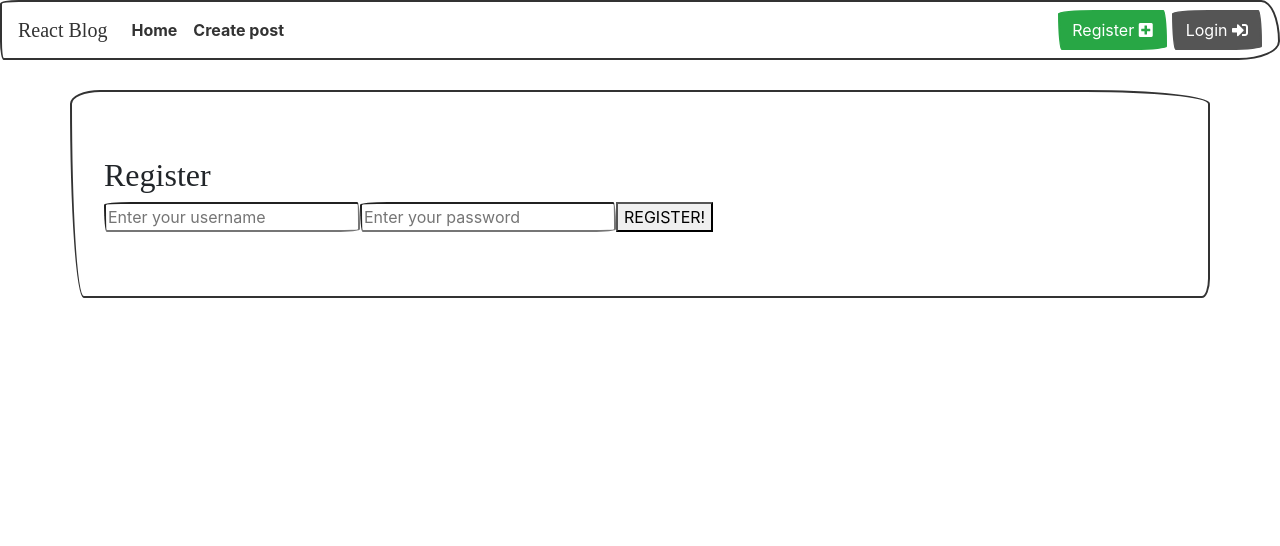
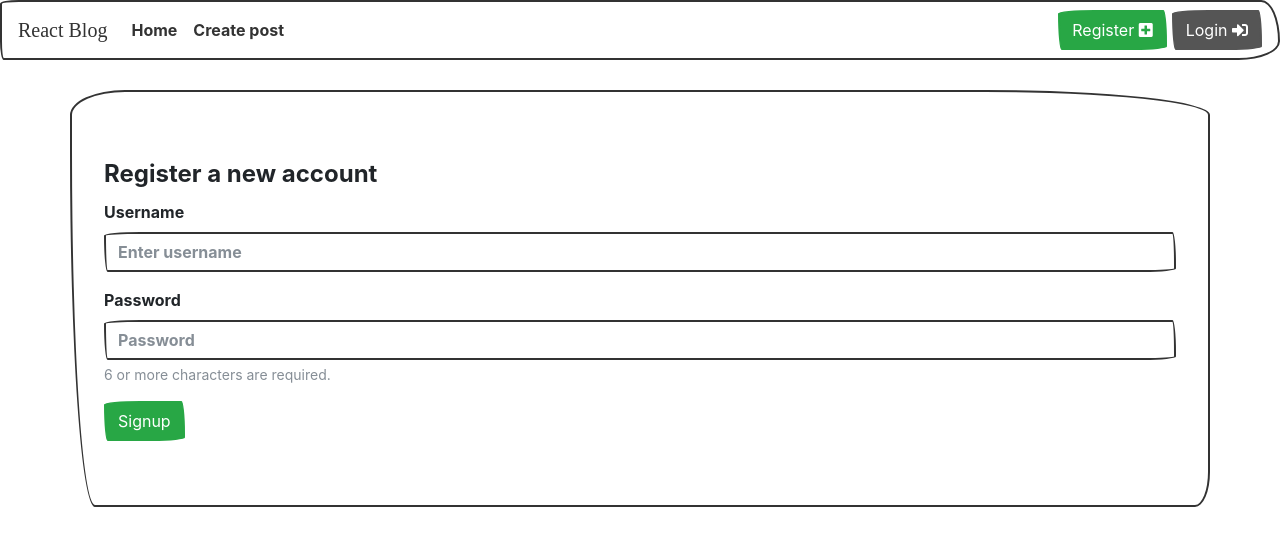
Before and after one commit to abdullahkady/mern-blog-app, a React (Create React App) app in the folder client/: page /register in a window 1280 px wide. Shown: the top 546 px of the page. Built offline with nearby package versions, Linux system fonts and the light colour scheme; a web font is replaced by a local one.

Commit message:
Update form style

```diff
--- a/client/src/components/Login.js
+++ b/client/src/components/Login.js
@@ -32,29 +32,37 @@ export default class Login extends Component {
 
     return (
       <React.Fragment>
-        <h2>Sign-in</h2>
         <form onSubmit={this.onSubmit}>
-          {error ? <p style={errorStyle}>ERROR: {this.state.error}</p> : ""}
-          <div>
+          <fieldset>
+            <legend>Sign in</legend>
+            <div class="form-group">
               <label htmlFor="username">Username</label>
               <input
+                type="text"
+                class="form-control"
+                id="username"
+                name="username"
                 autoComplete="username"
-              name="username"
-              type="text"
-              placeholder="Enter your username"
+                placeholder="Enter username"
               />
             </div>
-          <div>
+            <div class="form-group">
               <label htmlFor="password">Password</label>
               <input
+                type="password"
+                class="form-control"
+                id="password"
                 autoComplete="current-password"
                 name="password"
-              type="password"
-              placeholder="Enter your password"
+                placeholder="Password"
               />
             </div>
-          <button> LOGIN </button>
+            <button type="submit" class="btn btn-success">
+              Login
+            </button>
+          </fieldset>
         </form>
+        {error ? <p style={errorStyle}>ERROR: {this.state.error}</p> : ""}
       </React.Fragment>
     );
   }
--- a/client/src/components/Register.js
+++ b/client/src/components/Register.js
@@ -29,23 +29,44 @@ export default class Register extends Component {
 
     return (
       <React.Fragment>
-        <h2>Register</h2>
         <form onSubmit={this.onSubmit}>
-          {error ? <p style={errorStyle}>ERROR: {this.state.error}</p> : ""}
-          <input
-            autoComplete="username"
-            name="username"
-            type="text"
-            placeholder="Enter your username"
-          />
-          <input
-            autoComplete="new-password"
-            name="password"
-            type="text"
-            placeholder="Enter your password"
-          />
-          <button> REGISTER! </button>
+          <fieldset>
+            <legend>Register a new account</legend>
+
+            <div class="form-group">
+              <label htmlFor="username">Username</label>
+              <input
+                type="text"
+                class="form-control"
+                id="username"
+                name="username"
+                autoComplete="username"
+                placeholder="Enter username"
+              />
+            </div>
+            <div class="form-group">
+              <label htmlFor="password">Password</label>
+              <input
+                type="password"
+                class="form-control"
+                id="password"
+                name="password"
+                autoComplete="new-password"
+                aria-describedby="passwordHelp"
+                placeholder="Password"
+                minlength="6"
+              />
+              <small id="usernameHelp" class="form-text text-muted">
+                6 or more characters are required.
+              </small>
+            </div>
+            <button type="submit" class="btn btn-success">
+              Signup
+            </button>
+          </fieldset>
         </form>
+
+        {error ? <p style={errorStyle}>ERROR: {this.state.error}</p> : ""}
       </React.Fragment>
     );
   }
```
Lines whose indentation alone changed are shown as unchanged.
